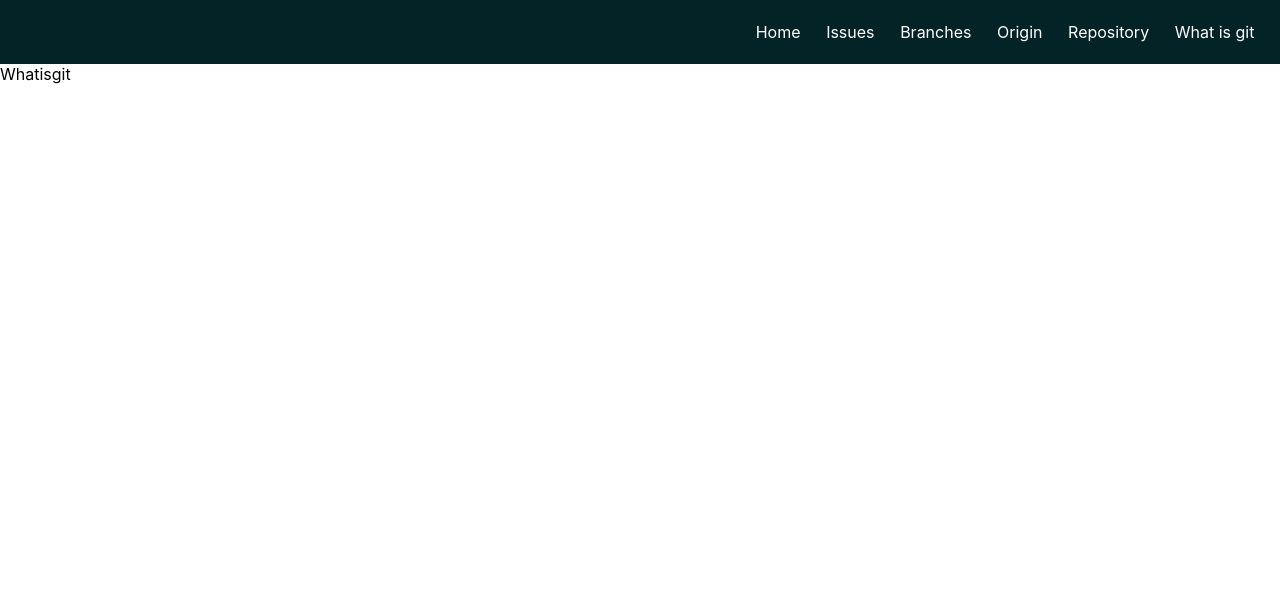
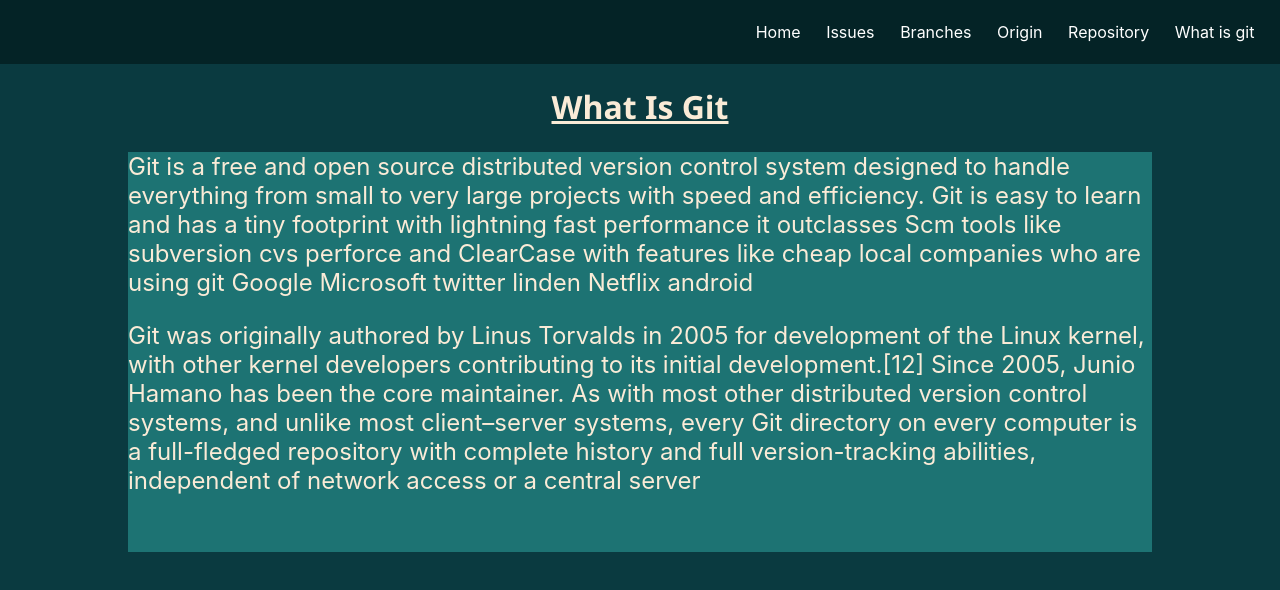
Before and after one commit to kiskaszap/justicelegue, a React (Create React App) app in the folder my-app/: page /whatisgit in a window 1280 px wide. Shown: the top 590 px of the page. Built offline with nearby package versions, Linux system fonts and the light colour scheme.

Commit message:
updated what is git page and app css for it

```diff
--- a/my-app/src/App.css
+++ b/my-app/src/App.css
@@ -11,3 +11,31 @@
 	text-decoration: none;
 	margin-right: 2vw;
 }
+
+
+/* what is git */
+body{
+	background-color: #0A3A40;
+}
+
+.wig{
+	background-color:#0A3A40 ;
+}
+
+.wig-heading{
+text-align: center;
+color: antiquewhite;
+text-decoration: underline;
+font-family: 'Segoe UI', Tahoma, Geneva, Verdana, sans-serif;
+}
+
+.wig-text-holder{
+background-color: #1D7373;
+height: 400px;
+width: 80%;
+text-align:left;
+margin-left: 10%;
+margin-right: 10%;
+color: antiquewhite;
+font-size: 1.5rem;
+}
--- a/my-app/src/pages/Whatisgit.jsx
+++ b/my-app/src/pages/Whatisgit.jsx
@@ -1,7 +1,23 @@
 import React from 'react';
 
 const Whatisgit = () => {
-	return <div>Whatisgit</div>;
+	return <div>
+
+		<h1 className='wig-heading'>What Is Git</h1>
+		<div className='wig-text-holder'>
+			<p>Git is a free and open source distributed version control system designed to handle everything from small to very large projects with speed and efficiency.
+
+Git is easy to learn and has a tiny footprint with lightning fast performance it outclasses
+
+Scm tools like subversion cvs perforce and ClearCase with features like cheap local companies who are using git
+
+Google Microsoft twitter linden Netflix android</p>
+
+<p>Git was originally authored by Linus Torvalds in 2005 for development of the Linux kernel, with other kernel developers contributing to its initial development.[12] Since 2005, Junio Hamano has been the core maintainer. As with most other distributed version control systems, and unlike most client–server systems, every Git directory on every computer is a full-fledged repository with complete history and full version-tracking abilities, independent of network access or a central server</p>
+		</div>
+
+
+	</div>;
 };
 
 export default Whatisgit;
```
